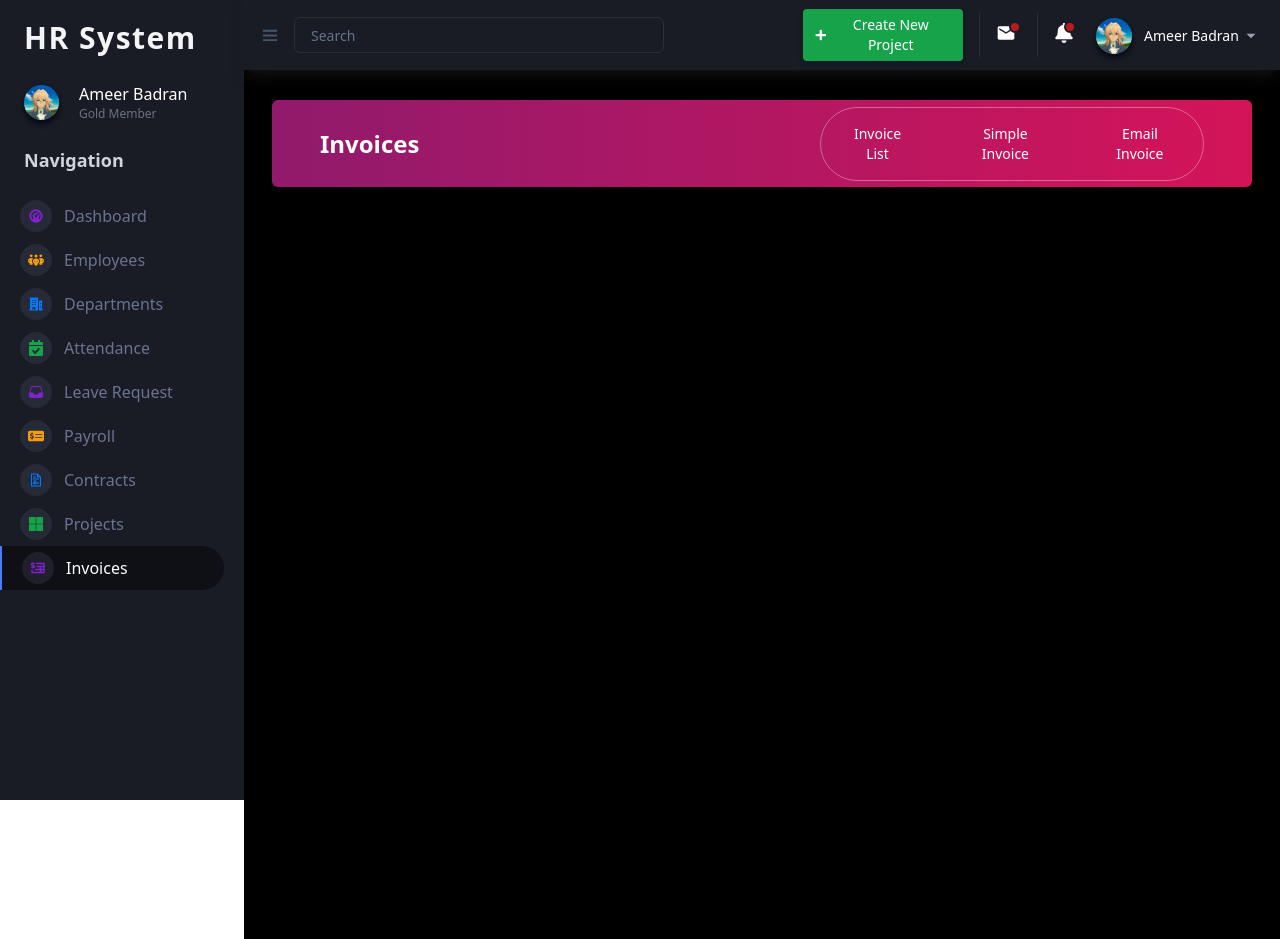
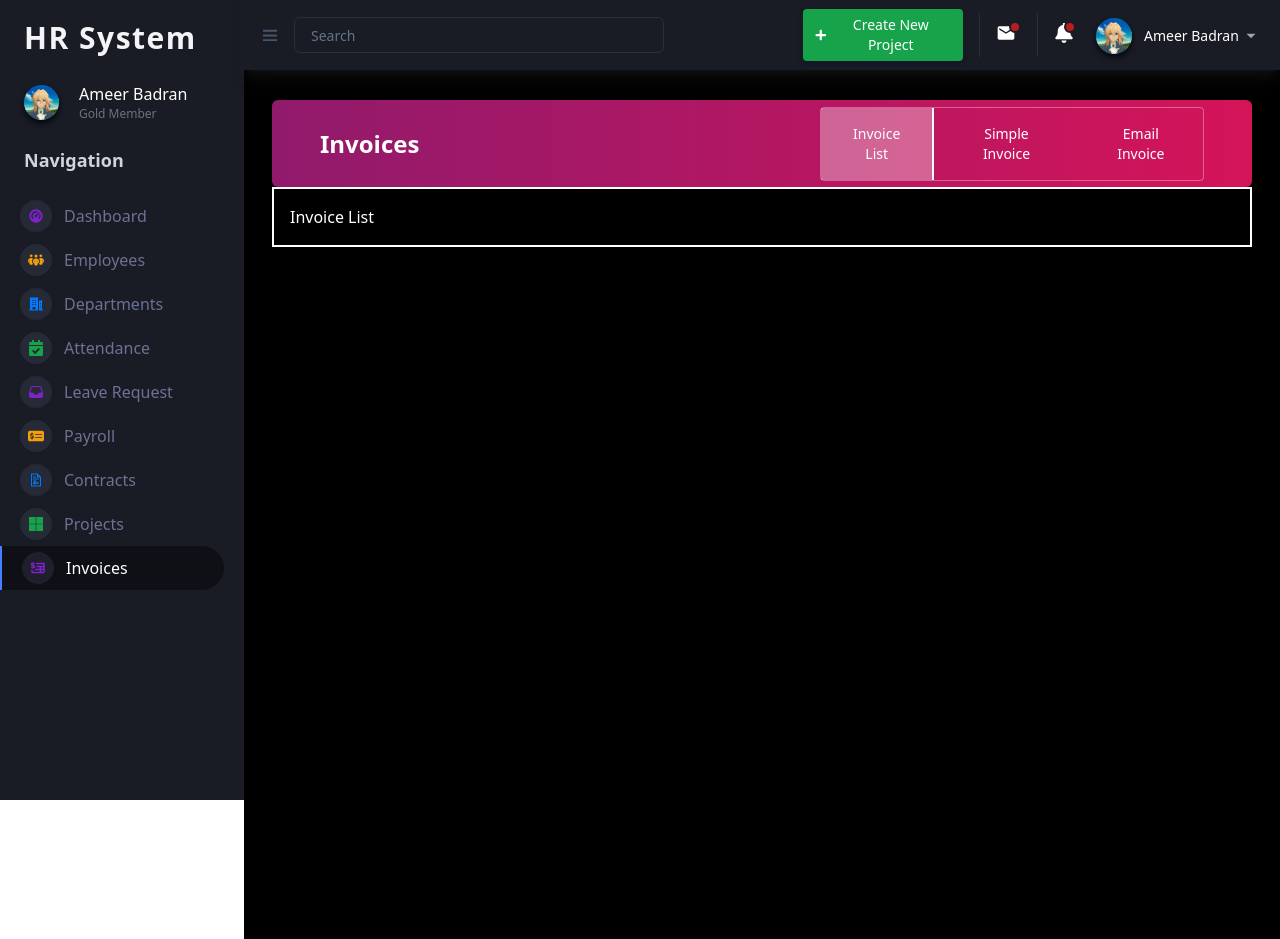
Before and after one commit to AmeerBadran/HR-System-Project, a React (Vite) app: page /invoices in a window 1280 px wide. Built offline with nearby package versions, Linux system fonts and the light colour scheme.

Commit message:
link the navbar choices in invoices to diff pages

```diff
--- a/src/components/molecule/PagesTitle.jsx
+++ b/src/components/molecule/PagesTitle.jsx
@@ -1,14 +1,14 @@
 import PropTypes from 'prop-types';
 
 import InvoicesNavbar from '../organism/InvoicesNavbar';
-export default function PagesTitle({pageTitle}) {
+export default function PagesTitle({pageTitle, setActiveButtonIndex, activeButtonIndex}) {
 
 
   return (
     <div className="flex items-center justify-between w-full bg-gradient-to-r to-[#d41459] from-[#911a6c] rounded-md px-12 h-[87px]">
         <h1 className="text-white text-2xl font-semibold ">{pageTitle} </h1>
         {pageTitle==='Invoices'?(
-          <InvoicesNavbar/>
+          <InvoicesNavbar activeButtonIndex={activeButtonIndex} setActiveButtonIndex={setActiveButtonIndex}/>
         ):(
           <button type="button" className="border border-[#FFFFFF55] py-[11px] px-5 rounded-full text-white text-sm font-medium hover:bg-white hover:text-black transition-colors duration-200">Page Action...</button>
         )
@@ -25,4 +25,7 @@ export default function PagesTitle({pageTitle}) {
 
 PagesTitle.propTypes = {
   pageTitle: PropTypes.string,
+  activeButtonIndex: PropTypes.number,
+  setActiveButtonIndex: PropTypes.func
+
 };
--- a/src/components/organism/InvoicesNavbar.jsx
+++ b/src/components/organism/InvoicesNavbar.jsx
@@ -1,23 +1,26 @@
-import { useState } from "react";
 
-export default function InvoicesNavbar() {
-  const [activeButtonIndex, setActiveButtonIndex] = useState(()=>null);
+
+import PropTypes from "prop-types";
+
+export default function InvoicesNavbar({activeButtonIndex,setActiveButtonIndex}) {
+
 
   const handleClick = (index) => {
     setActiveButtonIndex(index);
   };
 
   return (
-    <div className="text-white flex w-auto gap-[760px]  items-center">
 
-      <ul className="flex border border-[#FFFFFF55]  rounded-full text-white text-sm font-medium   w-[24rem] justify-between">
+    <nav className="text-white flex w-auto gap-[760px]  items-center">
+
+      <ul className="flex border border-[#FFFFFF55]  rounded text-white text-sm font-medium   w-[24rem] justify-between">
         <li>
           <button
             onClick={() => handleClick(0)}
             className={`px-5 py-4  ${
               activeButtonIndex === 0
-                ? "bg-[#FFFFFF55] text-white border-r-2 border-r-white rounded-full"
-                : "border-[#FFFFFF55] text-sm font-medium hover:bg-white hover:text-black transition-colors duration-200 rounded-full"
+                ? "bg-[#FFFFFF55] text-white border-r-2 border-r-white "
+                : "border-[#FFFFFF55] text-sm font-medium hover:bg-white hover:text-black transition-colors duration-200 rounded"
             }`}
           >
             Invoice List
@@ -26,10 +29,10 @@ export default function InvoicesNavbar() {
         <li>
           <button
             onClick={() => handleClick(1)}
-            className={`px-6 py-4  ${
+            className={`px-[1.61rem] py-4  ${
               activeButtonIndex === 1
-                ? "bg-[#FFFFFF55] text-white  rounded-full border-x-2 border-x-white"
-                : "border-[#FFFFFF55] text-sm font-medium hover:bg-white hover:text-black transition-colors duration-200 rounded-full"
+                ? "bg-[#FFFFFF55] text-white border-x-2 border-x-white"
+                : "border-[#FFFFFF55] text-sm font-medium hover:bg-white hover:text-black transition-colors duration-200 rounded"
             }`}
           >
             Simple Invoice
@@ -40,14 +43,23 @@ export default function InvoicesNavbar() {
             onClick={() => handleClick(2)}
             className={`px-5 py-4 ${
               activeButtonIndex === 2
-                ? "bg-[#FFFFFF55] text-white rounded-full border-l-2 border-l-white"
-                : "border-[#FFFFFF55] text-sm font-medium hover:bg-white hover:text-black transition-colors duration-200 rounded-full"
+                ? "bg-[#FFFFFF55] text-white border-l-2 border-l-white"
+                : "border-[#FFFFFF55] text-sm font-medium hover:bg-white hover:text-black transition-colors duration-200 rounded"
             }`}
           >
             Email Invoice
           </button>
         </li>
       </ul>
-    </div>
+
+    </nav>
+
+
+
+
   );
 }
+InvoicesNavbar.propTypes = {
+  activeButtonIndex: PropTypes.number.isRequired,
+  setActiveButtonIndex: PropTypes.func.isRequired
+};
--- /dev/null
+++ b/src/components/organism/InvoicesPages.jsx
@@ -0,0 +1,34 @@
+import PropTypes from "prop-types";
+//import {handleClick } from './InvoicesNavbar'
+function InvoicesPages({ activeButtonIndex }) {
+  console.log(activeButtonIndex);
+  switch (activeButtonIndex) {
+    default:
+    case 0:
+      return (
+        <div className="w-full p-4 text-white border-white border-2">
+          <h1>Invoice List</h1>
+        </div>
+      );
+
+    case 1:
+      return (
+        <div className="w-full p-4 text-white border-white border-2">
+          <h2>Simple Invoice</h2>
+        </div>
+      );
+
+    case 2:
+      return (
+        <div className="w-full p-4 text-white border-white border-2">
+          <h2>Email Invoice</h2>
+        </div>
+      );
+  }
+}
+
+InvoicesPages.propTypes = {
+  activeButtonIndex: PropTypes.number.isRequired,
+};
+
+export default InvoicesPages;
--- a/src/pages/Invoices.jsx
+++ b/src/pages/Invoices.jsx
@@ -1,10 +1,17 @@
 import RootLayout from "../components/HOC/RootLayout";
 import PagesTitle from "../components/molecule/PagesTitle";
+import InvoicesPages from  "../components/organism/InvoicesPages.jsx";
+import { useState } from 'react';
 
 function Invoices() {
+  const [activeButtonIndex, setActiveButtonIndex] = useState(()=>0);
   return (
     <div className="w-full">
-      <PagesTitle pageTitle={'Invoices'}/>
+      <PagesTitle pageTitle={'Invoices'} activeButtonIndex={activeButtonIndex} setActiveButtonIndex={setActiveButtonIndex}/>
+      <div>
+          <InvoicesPages activeButtonIndex={activeButtonIndex}/>
+      </div>
+
     </div>
   )
 }
```
